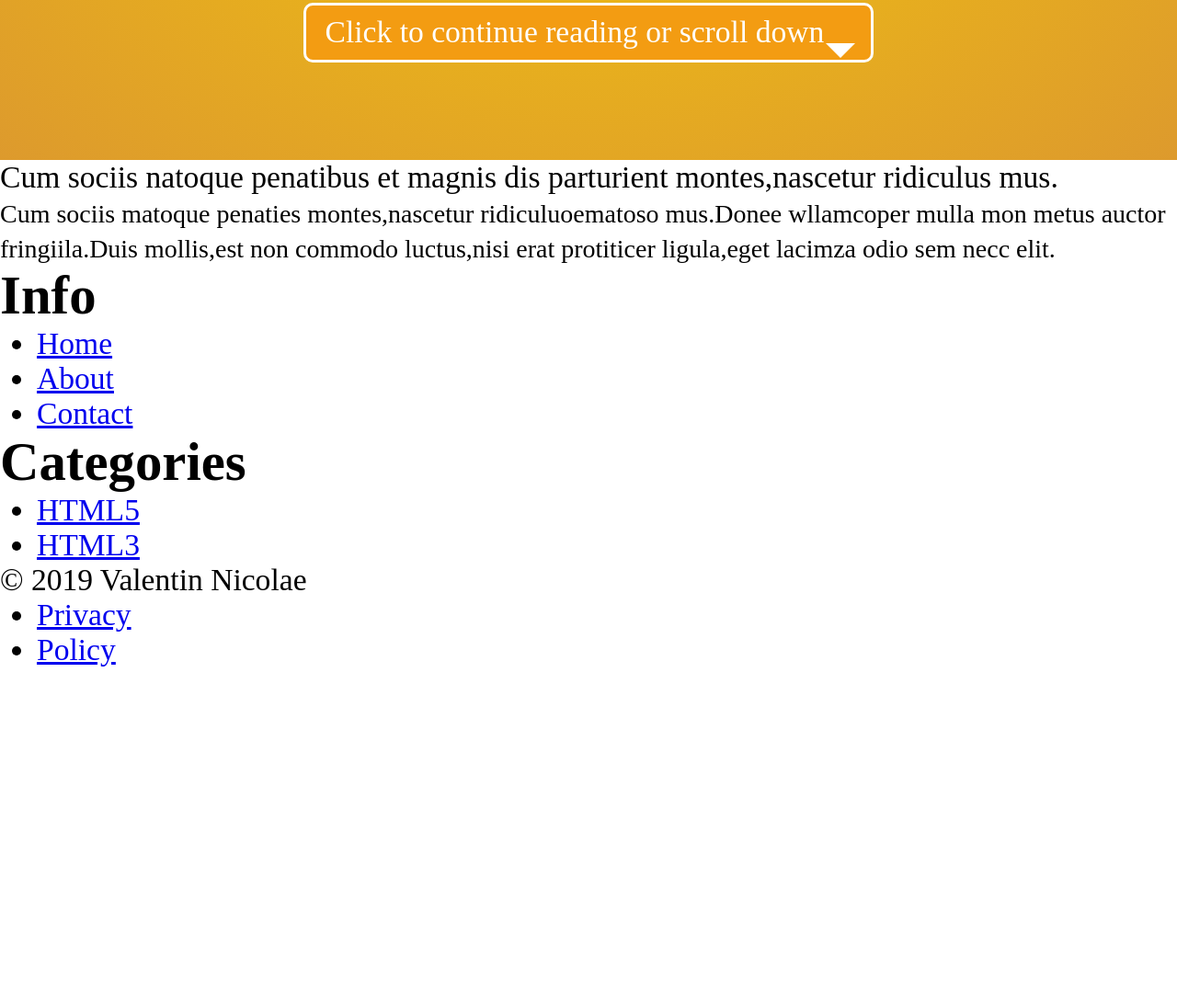
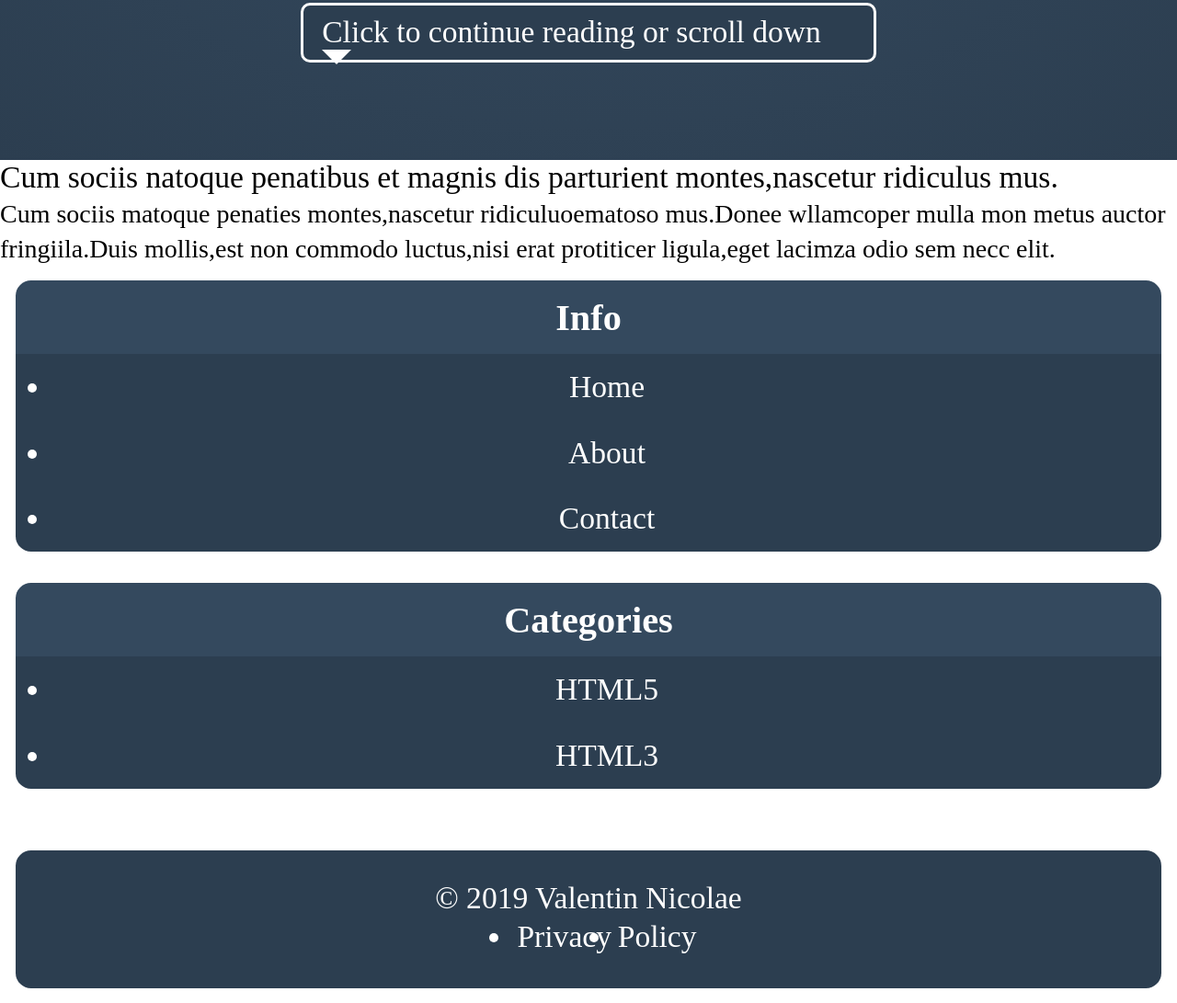
Before and after one commit to valentin3199/Quick-Blog, a website: page src/index.pug in a window 1280 px wide. Shown: the part 626-1717 px from the top of the page at 92% size. Before the commit the page ends 1352 px from the top, so only its background shows below. Drawn offline with nearby package versions, Linux system fonts and the light colour scheme; files that its build step writes are made by us from their sources; a web font is replaced by a local one.

Commit message:
Commit for First Page/Index

```diff
--- a/src/_component/config/color.scss
+++ b/src/_component/config/color.scss
@@ -1,4 +1,23 @@
-$color-buttercup: #f1c40f;
-$color-buttercup1: #f39c12;
+$theme: 'pickled-bluewwod';
+
+$color-normal: #f1f1f1;
+$color-dark: #000;
+
+@if ($theme == 'pickled-bluewwod' ) {
+    $color-normal: #34495e;
+    $color-dark: #2c3e50;
+}
+
+@if ($theme == 'buttercup' ) {
+    $color-normal: #f1c40f;
+    $color-dark: #f39c12;
+}
+
+@if ($theme == 'zest' ) {
+    $color-normal: #e67e22;
+    $color-dark: #d35400;
+}
+
+
 $color-golden-grass: #dd9a2d;
 $color-white: #fff;
--- a/src/_component/footer/footer.pug
+++ b/src/_component/footer/footer.pug
@@ -1,7 +1,8 @@
 footer
-    div &copy; 2019 Valentin Nicolae
-    ul
-        li
-            a(href="/privacy")  Privacy
-        li
-            a(href="/policy") Policy
+    .footer
+        div &copy; 2019 Valentin Nicolae
+        ul.footer__list
+            li
+                a.footer__link(href="/privacy")  Privacy
+            li
+                a.footer__link(href="/policy") Policy
--- /dev/null
+++ b/src/_component/footer/footer.scss
@@ -0,0 +1,23 @@
+footer {
+    padding: 0.5rem;
+}
+.footer {
+    padding: 1rem;
+    border-radius: 0.5rem;
+    background-color: $color-dark;
+    color: $color-white;
+    padding: 0.5 1rem;
+    display:flex;
+    flex-direction:column;
+    align-items:center;
+}
+.footer__list {
+    display: flex;
+    justify-content:space-around;
+}
+
+.footer__link {
+    display: block;
+    padding:0.1rem;
+    color:$color-white;
+}
--- a/src/_component/layout/layout.scss
+++ b/src/_component/layout/layout.scss
@@ -3,6 +3,9 @@
 body {
     height: 100%;
     font-family:'Open Sans'
+}
+html{
+    font-size:10px;
 }
 @media screen and (min-width: 25em){
     html { font-size: calc( 16px + (24 - 16) * (100vw - 400px) / (800 - 400) ); }
@@ -14,7 +17,7 @@
     align-items: center;
     height: 100%;
     justify-content: center;
-    background-image: radial-gradient(ellipse, $color-buttercup, $color-golden-grass);
+    background-image: radial-gradient(ellipse, $color-normal, $color-dark);
 
     h1 {
         color: $color-white;
@@ -35,17 +38,21 @@
         border-radius: 0.3rem;
         margin: 1rem;
         position: relative;
-        padding-right: 1.5rem;
-        background-color: $color-buttercup1;
+        padding-right: 1.3rem;
+        background-color: $color-dark;
+        justify-content:center;
+        align-items:center;
 
         &:hover {
-            border: 0.1rem solid $color-buttercup;
+            border: 0.1rem solid $color-normal;
         }
 
+        .continue-arrow {
+            margin: 0 0.2rem;
             &:after {
                 position: absolute;
-            right: 0.5rem;
-            top: 1.2rem;
+                //right: 0.5rem;
+                //op: 1.2rem;
                 content: '';
                 display: block;
                 width: 0px;
@@ -57,6 +64,8 @@
         }
     }
 
+}
+
 * {
     margin: 0;
     margin: 0;
--- a/src/_component/menu/menu.pug
+++ b/src/_component/menu/menu.pug
@@ -1,15 +1,17 @@
-h3 Info
-ul
-    li
-        a(href="/") Home
-    li
-        a(href="/about.html") About
-    li
-        a(href="/contact.html") Contact
-
-h3 Categories
-ul
-    li
-        a(href="/html") HTML5
-    li
-        a(href="/html") HTML3
+.menu
+    .menu__panel
+        h3.menu__title Info
+        ul.menu__list
+            li
+                a(href="/") Home
+            li
+                a(href="/about.html") About
+            li
+                a(href="/contact.html") Contact
+    .menu__panel
+        h3.menu__title Categories
+        ul.menu__list
+            li
+                a(href="/html") HTML5
+            li
+                a(href="/html") HTML3
--- /dev/null
+++ b/src/_component/menu/menu.scss
@@ -0,0 +1,32 @@
+.menu {
+    padding:0.5rem;
+}
+
+.menu__panel  {
+}
+
+.menu__title {
+    background-color: $color-normal;
+    border-top-right-radius: 0.5rem;
+    border-top-left-radius: 0.5rem;
+    color: $color-white;
+    padding: 0.5rem 1rem;
+    font-size: 1.2rem;
+    text-align: center;
+}
+
+.menu__list {
+    text-align: center;
+    border-bottom-right-radius: 0.5rem;
+    border-bottom-left-radius: 0.5rem;
+    background-color: $color-dark;
+    color: $color-white;
+    margin-bottom:1rem;
+}
+
+a {
+    color: $color-white;
+    text-decoration: none;
+    padding: 0.5rem 1rem;
+    display:block;
+}
--- a/src/index.pug
+++ b/src/index.pug
@@ -9,11 +9,11 @@
     .welcome
         h1=title
         p.welcome__description= description
-        a.scroll-down(href="#continue") Click to continue reading or scroll down
-
+        a.scroll-down(href="#continue")
+            span Click to continue reading or scroll down
+            span.continue-arrow
     #continue
     p.lead Cum sociis natoque penatibus et magnis dis parturient montes,nascetur ridiculus mus.
 
-
     p
         small Cum sociis matoque penaties montes,nascetur ridiculuoematoso mus.Donee wllamcoper mulla mon metus auctor fringiila.Duis mollis,est non commodo luctus,nisi erat protiticer ligula,eget lacimza odio sem necc elit.
--- a/src/style.scss
+++ b/src/style.scss
@@ -2,3 +2,5 @@
 @import '_component/config/font';
 @import '_component/layout/layout';
 @import '_component/layout/typography';
+@import '_component/menu/menu';
+@import '_component/footer/footer'
```
Lines whose indentation alone changed are shown as unchanged.
